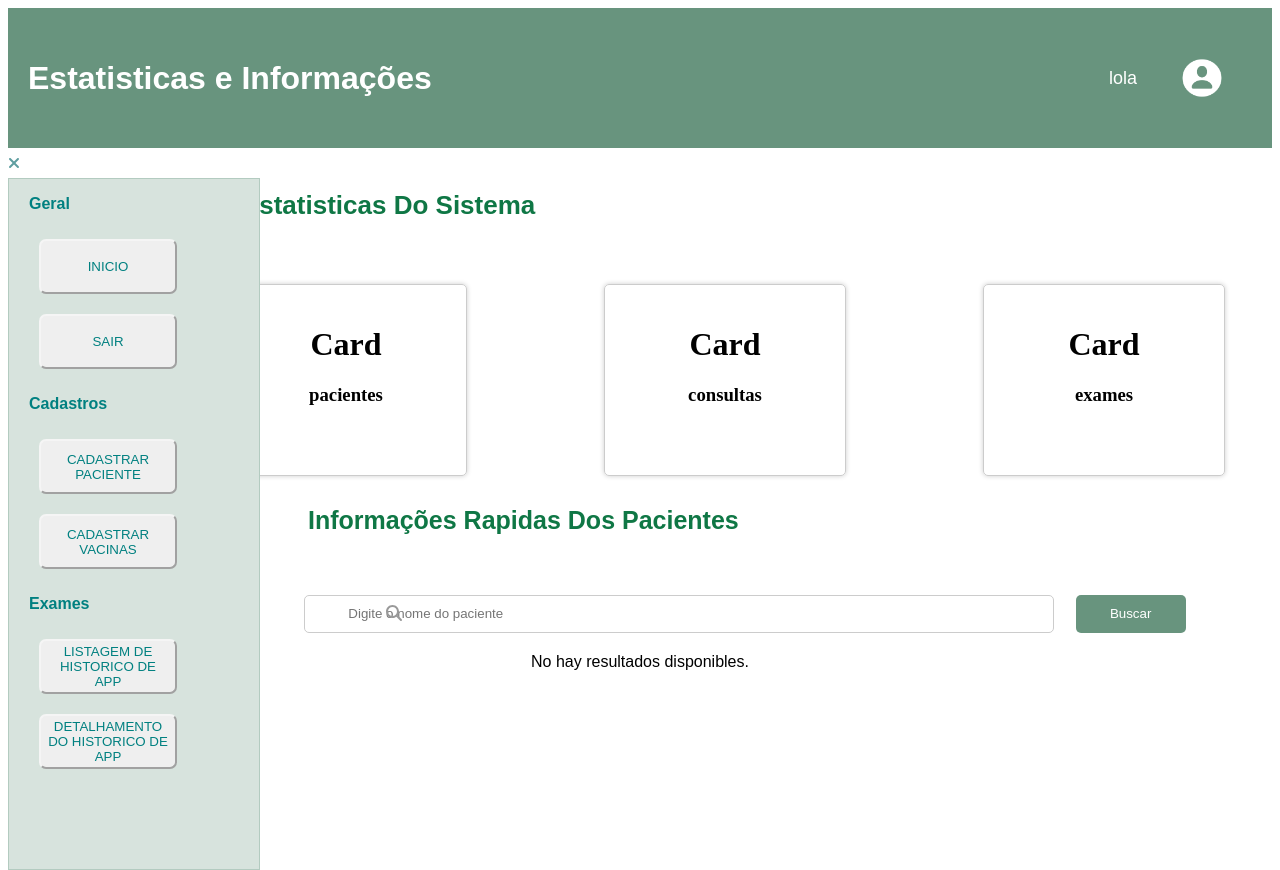
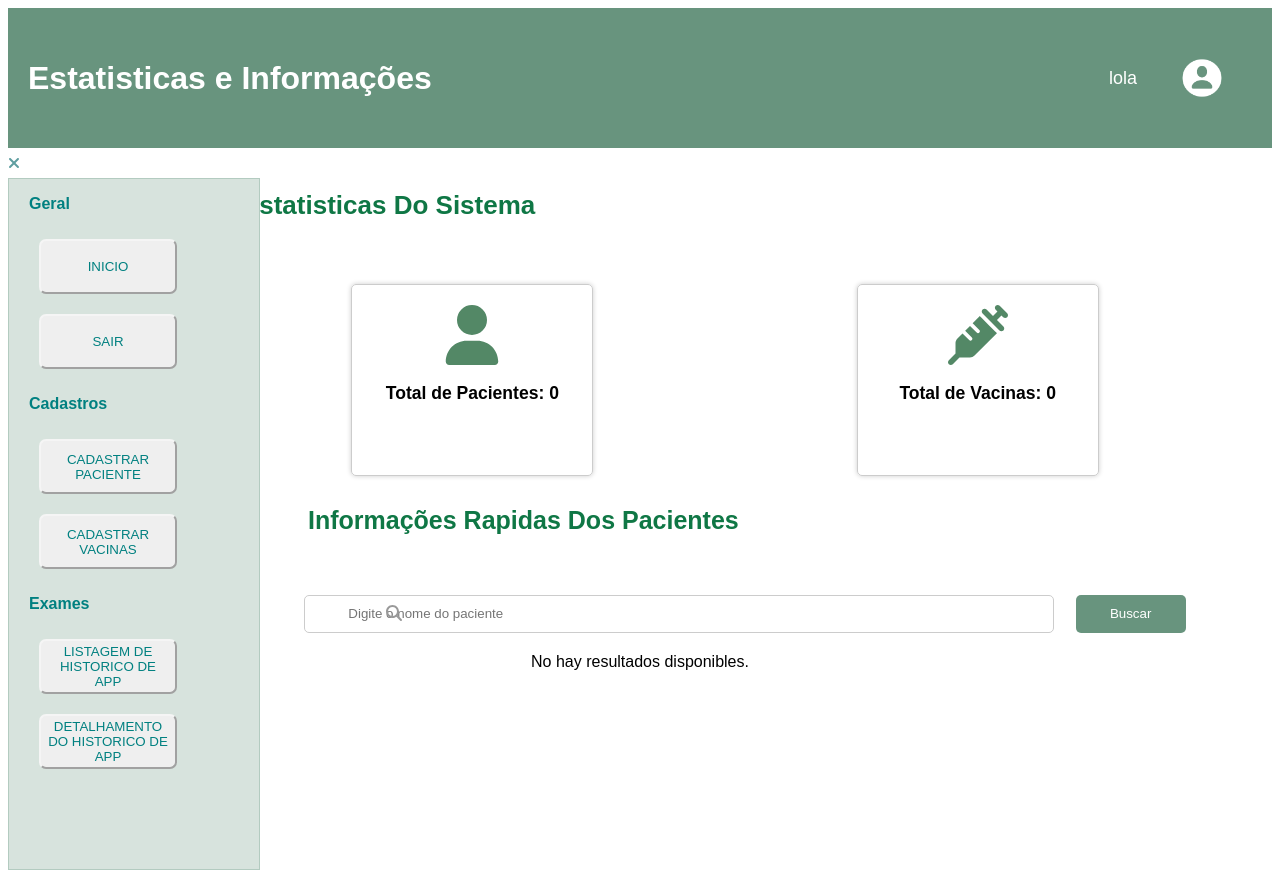
Before and after one commit to miche0077/labMedicine, a React (Vite) app: page /paginaDeInicio in a window 1280 px wide. Built offline with nearby package versions, Linux system fonts and the light colour scheme.

Commit message:
detalhamento de pacientes

```diff
--- a/package.json
+++ b/package.json
@@ -18,7 +18,8 @@
     "react": "^18.2.0",
     "react-dom": "^18.2.0",
     "react-router-dom": "^6.15.0",
-    "react-toastify": "^9.1.3"
+    "react-toastify": "^9.1.3",
+    "uuid": "^9.0.1"
   },
   "devDependencies": {
     "@types/react": "^18.2.15",
--- a/src/App.jsx
+++ b/src/App.jsx
@@ -6,8 +6,21 @@ import CadastroPacientes from "./pages/paginaDeCadastroDePaciente/CadastroPacien
 import CadastroDasVacinas from "./pages/paginaDeCadastroDeVacinas/CadastroDasVacinas";
 import PaginaDeListagemHistoricoApp from "./pages/paginaDeListagemDeHistoricoApp/PaginaListagemHistoricoDeApp.jsx.jsx";
 import DetalhamentoHistoricoApp from "./pages/PaginaDetalhamentoHistoricoApp.jsx/DetalhamentoHistoricoApp";
+import { useState, useEffect } from "react";
+import DetalhesDoPaciente from "./components/DetalhesDoPaciente/DetalhesDoPaciente";
+
+
 
 function App() {
+  const [pacientes, setPacientes] = useState([]);
+
+  useEffect(() => {
+    const pacientesFromLocalStorage =
+      JSON.parse(localStorage.getItem("pacientes")) || [];
+      console.log("Pacientes cargados:", pacientesFromLocalStorage);
+      setPacientes(pacientesFromLocalStorage);
+  }, []);
+
   return (
     <div className="app">
       <Routes>
@@ -18,6 +31,9 @@ function App() {
         <Route path="/cadastrarVacinas" element={< CadastroDasVacinas />}/>
         <Route path="/listagemDeHistoricoApp" element={<PaginaDeListagemHistoricoApp />}/>
         <Route path="/detalhamentoHistoricoApp" element={<DetalhamentoHistoricoApp />}/>
+        <Route path="/pacientes/:id"  element={<DetalhesDoPaciente pacientes={pacientes} />} />
+
+
       </Routes>
 
     </div>
--- /dev/null
+++ b/src/components/DetalhesDoPaciente/DetalhesDoPaciente.jsx
@@ -0,0 +1,35 @@
+import HistoricoDeVacinas from "../HistoricoDeVacinas/HistoricoDeVacinas";
+import PropTypes from 'prop-types'
+import { useParams } from "react-router-dom";
+
+
+function DetalhesDoPaciente({ pacientes}){
+const { id } = useParams();
+
+
+
+console.log('id obtenido de la url', id)
+const paciente = pacientes.find((p) => p.id === id );
+
+console.log(paciente)
+if(!paciente){
+    return <div>PACIENTE NÃO ENCONTRADO</div>
+}
+const historicoDeVacinas = paciente.historico || [];
+
+    return(
+        <div>
+        <h2>Detalhes do Paciente</h2>
+        <p>Nome: {paciente.nomeCompleto}</p>
+        <p>CPF: {paciente.cpf}</p>
+        <HistoricoDeVacinas historico={historicoDeVacinas}/>
+      </div>
+)
+}
+
+export default DetalhesDoPaciente;
+
+DetalhesDoPaciente.propTypes = {
+
+    pacientes: PropTypes.arrayOf(PropTypes.object).isRequired,
+  };
--- a/src/components/EstatisticasDoSistema/EstatisticasDoSistema.jsx
+++ b/src/components/EstatisticasDoSistema/EstatisticasDoSistema.jsx
@@ -1,29 +1,44 @@
-
-import "./EstatisticasDoSistema.css"
-
+import  { useEffect, useState } from "react";
+import { FontAwesomeIcon } from "@fortawesome/react-fontawesome";
+import { faSyringe } from "@fortawesome/free-solid-svg-icons";
+import { faUser } from "@fortawesome/free-solid-svg-icons";
+import "./EstatisticasDoSistema.css";
 
 function EstatisticasDoSistema() {
+
+  const [totalPacientes, setTotalPacientes] = useState(0);
+  const [totalVacinas, setTotalVacinas] = useState(0);
+
+  useEffect(() => {
+
+    const pacientesFromLocalStorage = JSON.parse(localStorage.getItem("pacientes"));
+    const vacinasFromLocalStorage = JSON.parse(localStorage.getItem("vacinas"));
+
+    if (pacientesFromLocalStorage) {
+      setTotalPacientes(pacientesFromLocalStorage.length);
+    }
+
+    if (vacinasFromLocalStorage) {
+      setTotalVacinas(vacinasFromLocalStorage.length);
+    }
+  }, []);
+
   return (
-    <div className='estatisticas-container'>
-      <h1 className='estatisticas-titulo'>Estatisticas Do Sistema</h1>
-    <div className="card-container">
-    <div className='card'>
-    <h1> Card</h1>
-    <h3>pacientes</h3>
-    </div>
-      <div className='card'>
-    <h1>Card</h1>
-    <h3>consultas</h3>
-      </div>
-      <div className='card'>
-        <h1>Card</h1>
-        <h3>exames</h3>
+    <div className="estatisticas-container">
+      <h1 className="estatisticas-titulo">Estatisticas Do Sistema</h1>
+      <div className="card-container">
+        <div className="card">
+        <FontAwesomeIcon id="paciente-icon" icon={faUser} style={{ color: "#538866" }} />
+          <h3>Total de Pacientes: {totalPacientes}</h3>
+        </div>
+        <div className="card">
+         <FontAwesomeIcon id="vacina-icon" icon={faSyringe} style={{ color: "#538866" }} />
+          <h3>Total de Vacinas: {totalVacinas}</h3>
+        </div>
+
       </div>
     </div>
-    </div>
-
-);
-
+  );
 }
 
 export default EstatisticasDoSistema;
--- a/src/components/EstatisticasDoSistema/estatisticasDoSistema.css
+++ b/src/components/EstatisticasDoSistema/estatisticasDoSistema.css
@@ -20,6 +20,9 @@
   margin-right: -70px;
   margin-left: 100px;
  cursor: pointer;
+ font-family: Ubuntu, sans-serif;
+ font-size: 15px;
+ color: black;
  }
   .estatisticas-titulo {
     font-size: 26px;
--- /dev/null
+++ b/src/components/HistoricoDeVacinas/HistoricoDeVacinas.jsx
@@ -0,0 +1,29 @@
+import PropTypes from 'prop-types';
+
+
+function HistoricoDeVacinas({historico}){
+
+    return(
+        <div>
+        <h2>Histórico de Vacinas</h2>
+        <ul>
+          {historico.map((vacina, index) => (
+            <li key={index}>
+              <strong>{vacina.nomeDaVacina}</strong> - Data da Aplicação:{" "}
+              {vacina.dataDaAplicacao}
+            </li>
+          ))}
+        </ul>
+      </div>
+    )
+}
+export default HistoricoDeVacinas;
+
+HistoricoDeVacinas.propTypes ={
+    historico: PropTypes.arrayOf(
+        PropTypes.shape({
+          nomeDaVacina: PropTypes.string.isRequired,
+          dataDaAplicacao: PropTypes.string.isRequired,
+        })
+      ).isRequired,
+}
--- a/src/components/InfoPacientesCard/InfoPacientesCard.jsx
+++ b/src/components/InfoPacientesCard/InfoPacientesCard.jsx
@@ -1,23 +1,25 @@
+import { Link } from "react-router-dom";
 import "./infoPacientesCard.css";
 import PropTypes from "prop-types";
 
 function InformacoesPacientesCard({ searchResults }) {
+
   if (!searchResults || searchResults.length === 0) {
     return <div className="no-exist">No hay resultados disponibles.</div>;
   }
-
+console.log(searchResults)
   return (
     <div className="info-container">
       <div className="card-container">
         {searchResults.map((result, index) => (
+
           <div className="card" key={index}>
             <p className="card-nome">nome completo: {result.nomeCompleto}</p>
             <p className="card-edad">data nascimento: {result.dataNascimento}</p>
             <p className="card-tel">Teléfono: {result.telefone}</p>
             <p className="card-plano">Plano: {result.convenio}</p>
-            <a className="ver-mas" href={`/details/${result.id}`}>
-              Ver más
-            </a>
+            <Link to={`/pacientes/${result.id}` }>Detalhes do Paciente</Link>
+
           </div>
         ))}
       </div>
--- a/src/pages/paginaDeCadastroDePaciente/CadastroPacientes.jsx
+++ b/src/pages/paginaDeCadastroDePaciente/CadastroPacientes.jsx
@@ -4,7 +4,7 @@ import imgUser from "../../assets/images/img-user.png";
 import { useState, useEffect } from "react";
 import "./cadastroPacientes.css";
 import axios from "axios";
-
+import { v4 as uuidv4 } from 'uuid';
 
 function CadastroPacientes() {
   const [formData, setFormData] = useState({
@@ -57,9 +57,11 @@ const handleEditPacientes = (id) => {
   );
   setPacientes(updatePacientes);
 }
-const handleSavePacientes = (dataToSave) =>{
+const handleSavePacientes = (dataPaciente) =>{
 
-  const updatedPacientes = [...pacientes, dataToSave];
+  dataPaciente.id = uuidv4();
+
+  const updatedPacientes = [...pacientes, dataPaciente]
 
   setPacientes(updatedPacientes);
 
--- a/src/pages/paginaDeCadastroDeVacinas/cadastroDasVacinas.css
+++ b/src/pages/paginaDeCadastroDeVacinas/cadastroDasVacinas.css
@@ -124,3 +124,8 @@
     font-family: Ubuntu, sans-serif;
     color: #68947e
   }
+  #vacina-icon,
+  #paciente-icon{
+    width: 90px;
+    height: 60px;
+  }
--- a/src/pages/paginaDeListagemDeHistoricoApp/PaginaListagemHistoricoDeApp.jsx.jsx
+++ b/src/pages/paginaDeListagemDeHistoricoApp/PaginaListagemHistoricoDeApp.jsx.jsx
@@ -2,15 +2,27 @@ import LateralMenu from "../../components/LateralMenu/LateralMenu";
 import Toolbar from "../../components/Toolbar/Toolbar";
 import imgUser from "../../assets/images/img-user.png"
 import InformacoesRapidasDoPaciente from "../../components/InformacoesRapidasDoPacientes/InformacoesRapidas";
+import InformacoesPacientesCard from "../../components/InfoPacientesCard/InfoPacientesCard";
+import { useState, useEffect } from "react";
 
 
 function PaginaDeListagemHistoricoApp() {
+  const [pacientes, setPacientes] = useState([]);
+  const [searchResults] = useState([]);
+
+  useEffect(() => {
+    const pacientesFromLocalStorage = JSON.parse(localStorage.getItem("pacientes")) || [];
+    setPacientes(pacientesFromLocalStorage);
+  }, []);
+
+
   return (
     <div>
 
         <Toolbar userName="lola" userImage={imgUser} pageTitle="Página de Listagem de Histórico de Aplicação"/>
         <LateralMenu />
-        <InformacoesRapidasDoPaciente />
+        <InformacoesRapidasDoPaciente  pacientes={pacientes}/>
+        <InformacoesPacientesCard searchResults={searchResults}/>
 
     </div>
   );
```
Also changed, not shown: 1 other file (tests, documents, lock files or other folders).
